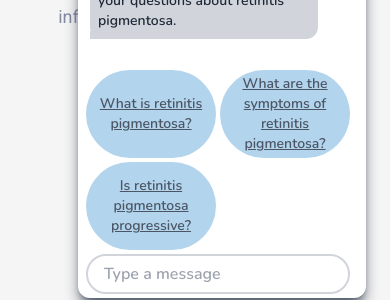
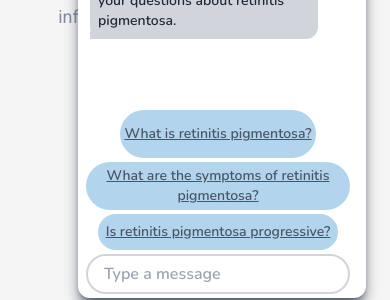
Before and after one commit to EL-Gazoly/RentinitisPigmentosa, a React (Create React App) app in the folder frontend/: page / in a window 390 px wide. Both pictures are taken after a click on the button 342 px from the left and 800 px from the top of the page. Shown: the part 522-822 px from the top of the page. Built offline with nearby package versions, Linux system fonts and the light colour scheme.

Commit message:
adjust chatbot to mobile screens

```diff
--- a/frontend/src/components/Chatbot.jsx
+++ b/frontend/src/components/Chatbot.jsx
@@ -129,7 +129,7 @@ const Chatbot = () => {
 
     </div>
   </div>
-  <div className="grid grid-rows-2 grid-cols-2 w-11/12 h-min gap-1 mb-1 justify-items-center ml-2">
+  <div className="grid grid-rows-2 grid-cols-1 sm:grid-cols-2 w-11/12 h-min gap-1 mb-1 justify-items-center ml-2">
   <button
     className="text-sm text-gray-600  underline bg-border rounded-full p-1"
     onClick={() => handleQuestionClick(1)}
@@ -144,7 +144,7 @@ const Chatbot = () => {
   </button>
   <button
     className="text-sm text-gray-600
-     underline bg-border rounded-full"
+     underline bg-border rounded-full p-2"
     onClick={() => handleQuestionClick(3)}
   >
     Is retinitis pigmentosa progressive?
```
